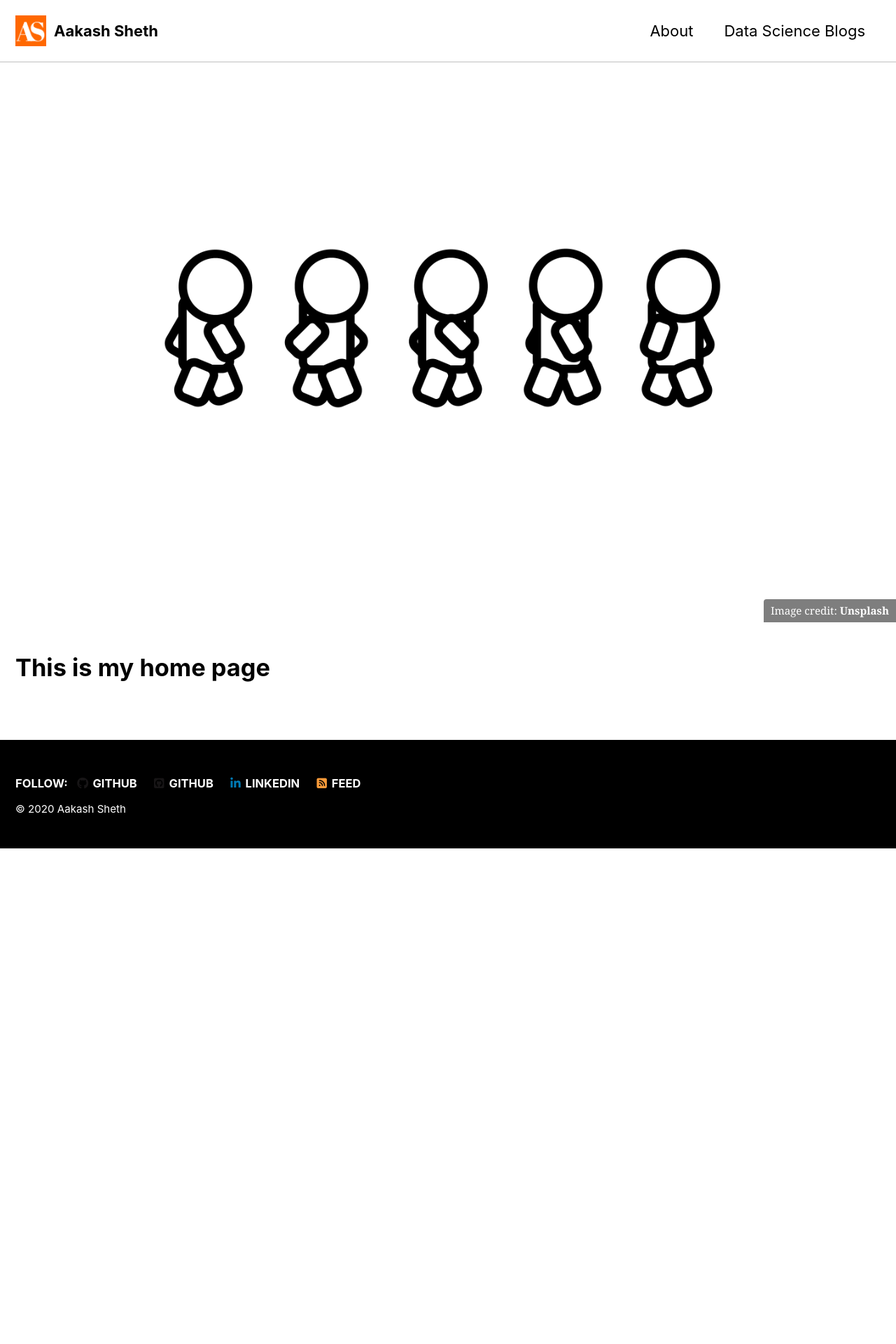
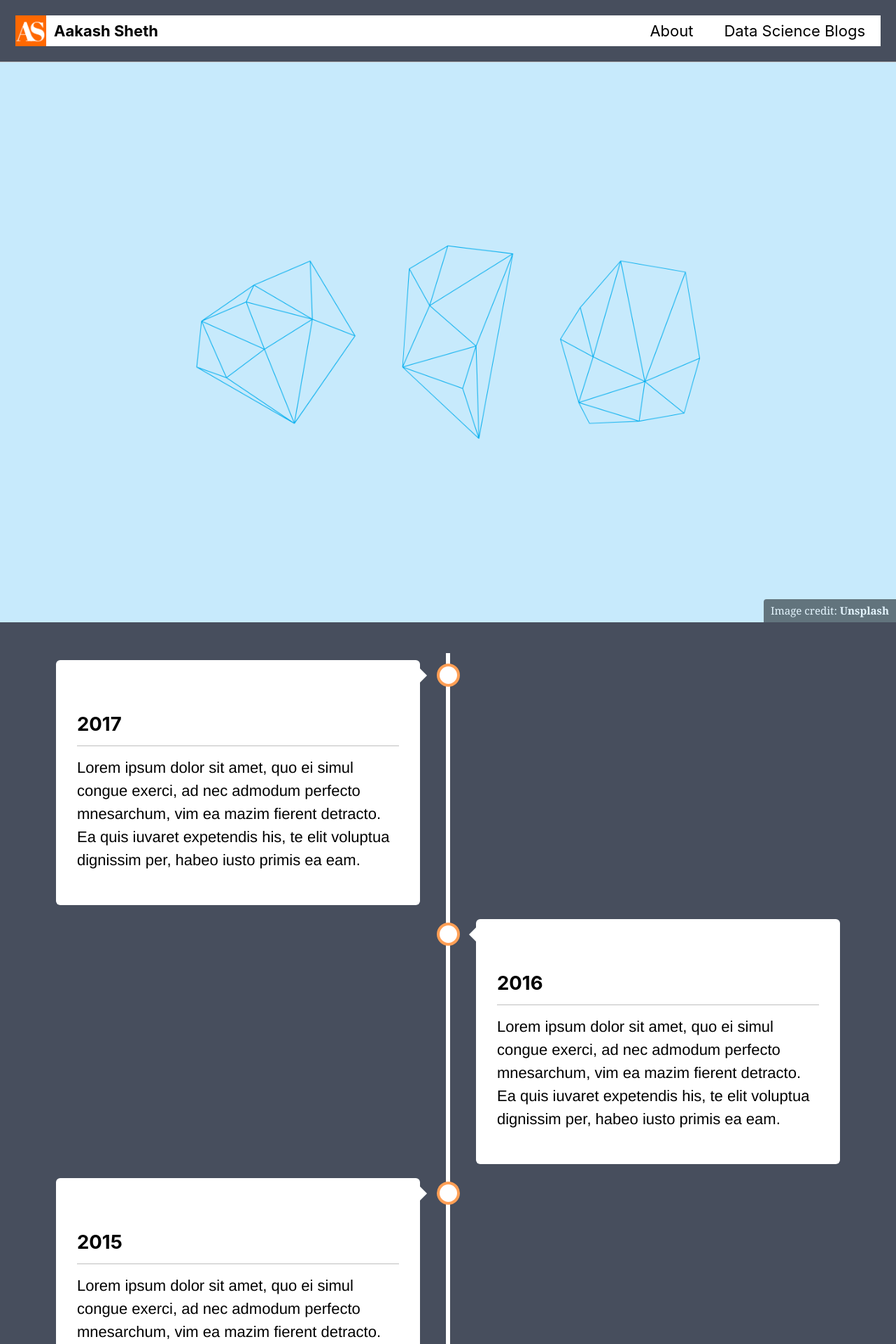
Before and after one commit to aakash-sheth/aakash-sheth.github.io, a Jekyll site: the page built from index.html, in a window 1280 px wide. Shown: the top 1920 px of the page at 70% size. Built offline with Jekyll 4.4.1, drawn with Linux system fonts in a browser that asks for light colours; cached includes are drawn as plain includes; nearby versions of some CDN libraries; the list of posts is cut into pages by our own code; before the commit the page ends 1212 px from its top, so only the background shows below that; some of the changed text lies outside the part shown.

Commit message:
home page edit

```diff
--- a/index.html
+++ b/index.html
@@ -1,9 +1,189 @@
 ---
 layout: splash
-excerpt: "This post should [...]"
 header:
-  image: "/images/little_dudes(michealshumshum).png"
+  image: "/images/GeoShapes_2880x1800(Mathew Overton).png"
   caption: "Image credit: [**Unsplash**](http://simpledesktops.com/browse/)"
 ---
 
-<h1>This is my home page</h1>
+<html>
+<head>
+<meta name="viewport" content="width=device-width, initial-scale=1.0">
+<style>
+* {
+  box-sizing: border-box;
+}
+
+body {
+  background-color: #474e5d;
+  font-family: Helvetica, sans-serif;
+}
+
+/* The actual timeline (the vertical ruler) */
+.timeline {
+  position: relative;
+  max-width: 1200px;
+  margin: 0 auto;
+}
+
+/* The actual timeline (the vertical ruler) */
+.timeline::after {
+  content: '';
+  position: absolute;
+  width: 6px;
+  background-color: white;
+  top: 0;
+  bottom: 0;
+  left: 50%;
+  margin-left: -3px;
+}
+
+/* Container around content */
+.container {
+  padding: 10px 40px;
+  position: relative;
+  background-color: inherit;
+  width: 50%;
+}
+
+/* The circles on the timeline */
+.container::after {
+  content: '';
+  position: absolute;
+  width: 25px;
+  height: 25px;
+  right: -17px;
+  background-color: white;
+  border: 4px solid #FF9F55;
+  top: 15px;
+  border-radius: 50%;
+  z-index: 1;
+}
+
+/* Place the container to the left */
+.left {
+  left: 0;
+}
+
+/* Place the container to the right */
+.right {
+  left: 50%;
+}
+
+/* Add arrows to the left container (pointing right) */
+.left::before {
+  content: " ";
+  height: 0;
+  position: absolute;
+  top: 22px;
+  width: 0;
+  z-index: 1;
+  right: 30px;
+  border: medium solid white;
+  border-width: 10px 0 10px 10px;
+  border-color: transparent transparent transparent white;
+}
+
+/* Add arrows to the right container (pointing left) */
+.right::before {
+  content: " ";
+  height: 0;
+  position: absolute;
+  top: 22px;
+  width: 0;
+  z-index: 1;
+  left: 30px;
+  border: medium solid white;
+  border-width: 10px 10px 10px 0;
+  border-color: transparent white transparent transparent;
+}
+
+/* Fix the circle for containers on the right side */
+.right::after {
+  left: -16px;
+}
+
+/* The actual content */
+.content {
+  padding: 20px 30px;
+  background-color: white;
+  position: relative;
+  border-radius: 6px;
+}
+
+/* Media queries - Responsive timeline on screens less than 600px wide */
+@media screen and (max-width: 600px) {
+  /* Place the timelime to the left */
+  .timeline::after {
+  left: 31px;
+  }
+
+  /* Full-width containers */
+  .container {
+  width: 100%;
+  padding-left: 70px;
+  padding-right: 25px;
+  }
+
+  /* Make sure that all arrows are pointing leftwards */
+  .container::before {
+  left: 60px;
+  border: medium solid white;
+  border-width: 10px 10px 10px 0;
+  border-color: transparent white transparent transparent;
+  }
+
+  /* Make sure all circles are at the same spot */
+  .left::after, .right::after {
+  left: 15px;
+  }
+
+  /* Make all right containers behave like the left ones */
+  .right {
+  left: 0%;
+  }
+}
+</style>
+</head>
+<body>
+
+<div class="timeline">
+  <div class="container left">
+    <div class="content">
+      <h2>2017</h2>
+      <p>Lorem ipsum dolor sit amet, quo ei simul congue exerci, ad nec admodum perfecto mnesarchum, vim ea mazim fierent detracto. Ea quis iuvaret expetendis his, te elit voluptua dignissim per, habeo iusto primis ea eam.</p>
+    </div>
+  </div>
+  <div class="container right">
+    <div class="content">
+      <h2>2016</h2>
+      <p>Lorem ipsum dolor sit amet, quo ei simul congue exerci, ad nec admodum perfecto mnesarchum, vim ea mazim fierent detracto. Ea quis iuvaret expetendis his, te elit voluptua dignissim per, habeo iusto primis ea eam.</p>
+    </div>
+  </div>
+  <div class="container left">
+    <div class="content">
+      <h2>2015</h2>
+      <p>Lorem ipsum dolor sit amet, quo ei simul congue exerci, ad nec admodum perfecto mnesarchum, vim ea mazim fierent detracto. Ea quis iuvaret expetendis his, te elit voluptua dignissim per, habeo iusto primis ea eam.</p>
+    </div>
+  </div>
+  <div class="container right">
+    <div class="content">
+      <h2>2012</h2>
+      <p>Lorem ipsum dolor sit amet, quo ei simul congue exerci, ad nec admodum perfecto mnesarchum, vim ea mazim fierent detracto. Ea quis iuvaret expetendis his, te elit voluptua dignissim per, habeo iusto primis ea eam.</p>
+    </div>
+  </div>
+  <div class="container left">
+    <div class="content">
+      <h2>2011</h2>
+      <p>Lorem ipsum dolor sit amet, quo ei simul congue exerci, ad nec admodum perfecto mnesarchum, vim ea mazim fierent detracto. Ea quis iuvaret expetendis his, te elit voluptua dignissim per, habeo iusto primis ea eam.</p>
+    </div>
+  </div>
+  <div class="container right">
+    <div class="content">
+      <h2>2007</h2>
+      <p>Lorem ipsum dolor sit amet, quo ei simul congue exerci, ad nec admodum perfecto mnesarchum, vim ea mazim fierent detracto. Ea quis iuvaret expetendis his, te elit voluptua dignissim per, habeo iusto primis ea eam.</p>
+    </div>
+  </div>
+</div>
+
+</body>
+</html>
```
